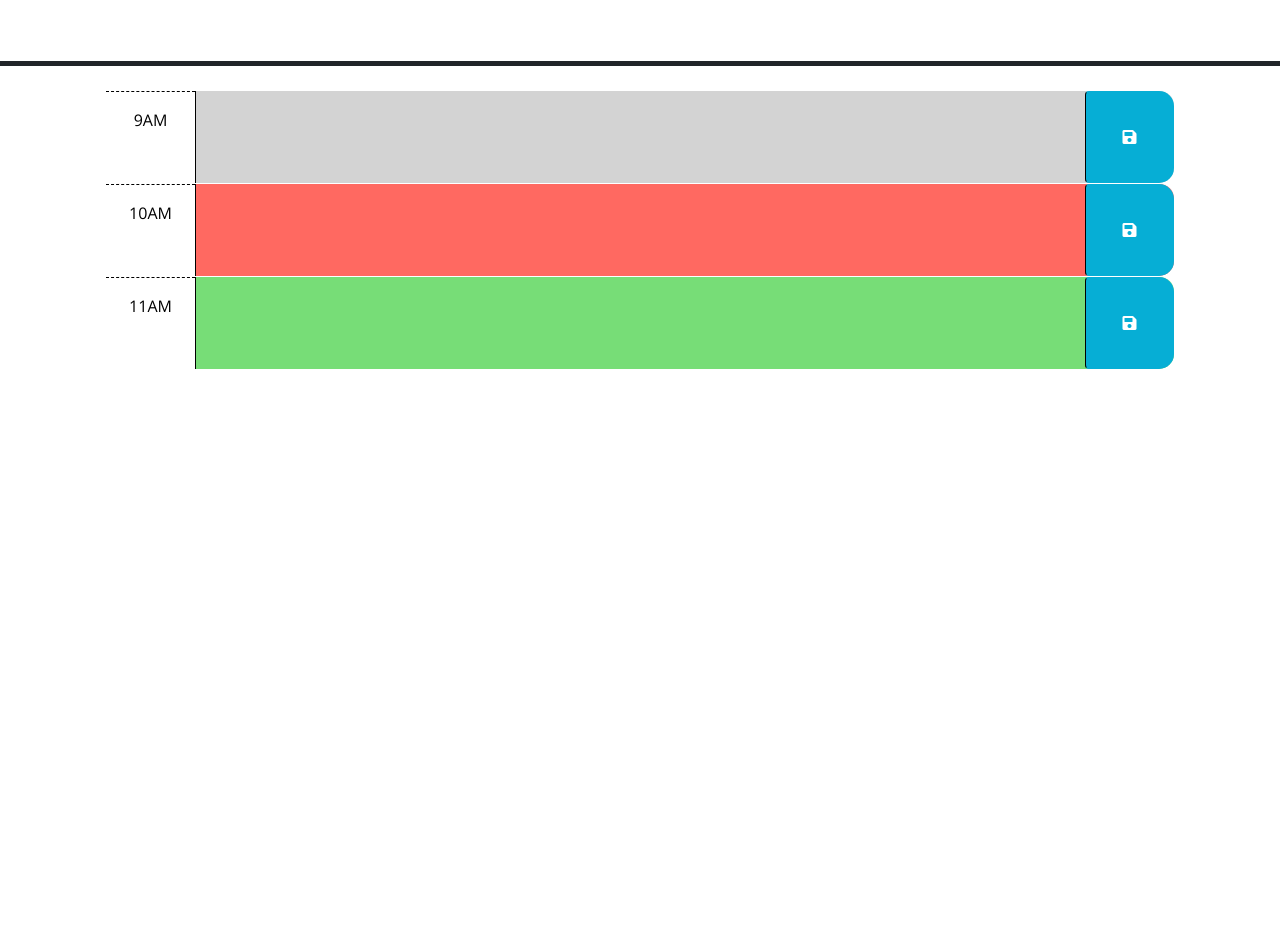
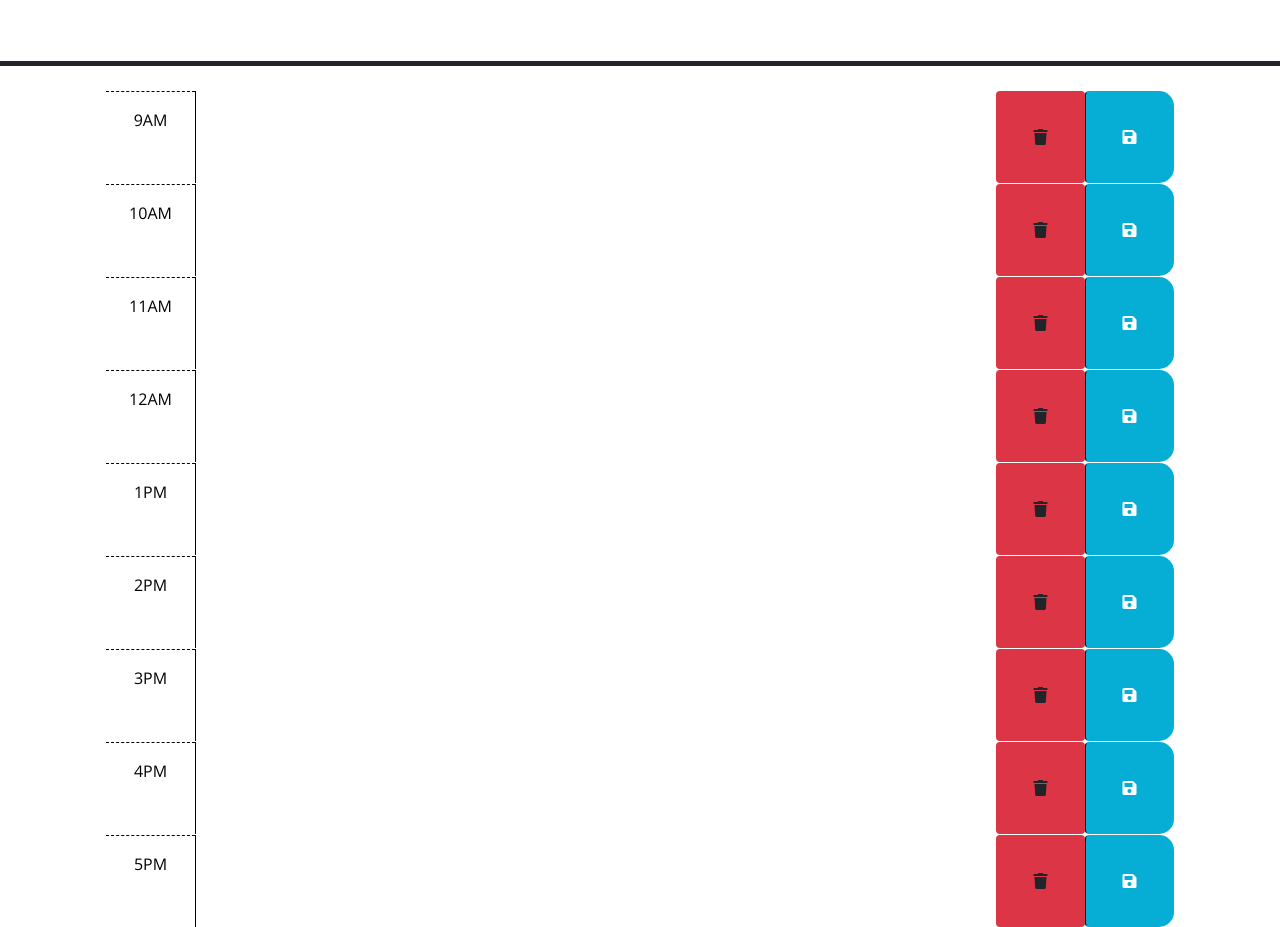
Before and after one commit to ShirvanyanKaren/Work-Day-Scheduler, a plain HTML site: page index.html in a window 1280 px wide. Shown: the part 166-1093 px from the top of the page. Before the commit the page ends 800 px from the top, so only its background shows below. Drawn offline with nearby package versions, Linux system fonts and the light colour scheme; files that its build step writes are made by us from their sources.

Commit message:
created delete buttons

```diff
--- a/index.html
+++ b/index.html
@@ -18,7 +18,7 @@
       href="https://fonts.googleapis.com/css?family=Open+Sans&display=swap"
       rel="stylesheet"
     />
-    <link rel="stylesheet" href="style.css" />
+    <link rel="stylesheet" href="./assets/css/style.css" />
     <title>Work Day Scheduler</title>
   </head>
 
@@ -29,7 +29,7 @@
       <p id="currentDay" class="lead"></p>
     </header>
     <div class="container-lg px-5">
-      <!-- Use class for "past", "present", and "future" to apply styles to the
+      <!-- Use class for "past", ", and "" to apply styles to the
         time-block divs accordingly. The javascript will need to do this by
         adding/removing these classes on each div by comparing the hour in the
         id to the current hour. The html provided below is meant to be an example
@@ -40,31 +40,101 @@
         -->
 
       <!-- Example of a past time block. The "past" class adds a gray background color. -->
-      <div id="hour-9" class="row time-block past">
-        <div class="col-2 col-md-1 hour text-center py-3">9AM</div>
-        <textarea class="col-8 col-md-10 description" rows="3"> </textarea>
-        <button class="btn saveBtn col-2 col-md-1" aria-label="save">
+      <div id="9" class="row time-block">
+        <div class="col-1  hour text-center py-3">9AM</div>
+        <textarea class="col-9  description" rows="3"> </textarea>
+        <button class="btn deleteBtn col-1 bg-danger" aria-label="save">
+          <i class="fas fa-trash" aria-hidden="true"></i>
+        </button>
+        <button class="btn saveBtn col-1 " aria-label="save">
           <i class="fas fa-save" aria-hidden="true"></i>
         </button>
       </div>
 
-      <!-- Example of a a present time block. The "present" class adds a red background color. -->
-      <div id="hour-10" class="row time-block present">
-        <div class="col-2 col-md-1 hour text-center py-3">10AM</div>
-        <textarea class="col-8 col-md-10 description" rows="3"> </textarea>
-        <button class="btn saveBtn col-2 col-md-1" aria-label="save">
+      <!-- Example of a a time block. The " class adds a red background color. -->
+      <div id="10" class="row time-block">
+        <div class="col-1  hour text-center py-3">10AM</div>
+        <textarea class="col-9 description" rows="3"> </textarea>
+        <button class="btn deleteBtn col-1 bg-danger" aria-label="save">
+          <i class="fas fa-trash" aria-hidden="true"></i>
+        </button>
+        <button class="btn saveBtn col-1 " aria-label="save">
           <i class="fas fa-save" aria-hidden="true"></i>
         </button>
       </div>
 
-      <!-- Example of a future time block. The "future" class adds a green background color. -->
-      <div id="hour-11" class="row time-block future">
-        <div class="col-2 col-md-1 hour text-center py-3">11AM</div>
-        <textarea class="col-8 col-md-10 description" rows="3"> </textarea>
-        <button class="btn saveBtn col-2 col-md-1" aria-label="save">
+      <!-- Example of a  time block. The "" class adds a green background color. -->
+      <div id="11" class="row time-block">
+        <div class="col-1  hour text-center py-3">11AM</div>
+        <textarea class="col-9 description" rows="3"> </textarea>
+        <button class="btn deleteBtn col-1 bg-danger" aria-label="save">
+          <i class="fas fa-trash" aria-hidden="true"></i>
+        </button>
+        <button class="btn saveBtn col-1 " aria-label="save">
           <i class="fas fa-save" aria-hidden="true"></i>
         </button>
       </div>
+      <div id="12" class="row time-block">
+        <div class="col-1  hour text-center py-3">12AM</div>
+        <textarea class="col-9 description" rows="3"> </textarea>
+        <button class="btn deleteBtn col-1 bg-danger" aria-label="save">
+          <i class="fas fa-trash" aria-hidden="true"></i>
+        </button>
+        <button class="btn saveBtn col-1 " aria-label="save">
+          <i class="fas fa-save" aria-hidden="true"></i>
+        </button>
+      </div>
+      <div id="13" class="row time-block">
+        <div class="col-1  hour text-center py-3">1PM</div>
+        <textarea class="col-9 0 description" rows="3"> </textarea>
+        <button class="btn deleteBtn col-1 bg-danger" aria-label="save">
+          <i class="fas fa-trash" aria-hidden="true"></i>
+        </button>
+        <button class="btn saveBtn col-1 " aria-label="save">
+          <i class="fas fa-save" aria-hidden="true"></i>
+        </button>
+      </div>
+      <div id="14" class="row time-block ">
+        <div class="col-1 hour text-center py-3">2PM</div>
+        <textarea class="col-9 description" rows="3"> </textarea>
+        <button class="btn deleteBtn col-1 bg-danger" aria-label="save">
+          <i class="fas fa-trash" aria-hidden="true"></i>
+        </button>
+        <button class="btn saveBtn col-1 " aria-label="save">
+          <i class="fas fa-save" aria-hidden="true"></i>
+        </button>
+      </div>
+      <div id="15" class="row time-block">
+        <div class="col-1 hour text-center py-3">3PM</div>
+        <textarea class="col-9  description" rows="3"> </textarea>
+        <button class="btn deleteBtn col-1 bg-danger" aria-label="save">
+          <i class="fas fa-trash" aria-hidden="true"></i>
+        </button>
+        <button class="btn saveBtn col-1" aria-label="save">
+          <i class="fas fa-save" aria-hidden="true"></i>
+        </button>
+      </div>
+      <div id="16" class="row time-block">
+        <div class="col-1 hour text-center py-3">4PM</div>
+        <textarea class="col-9 description" rows="3"> </textarea>
+        <button class="btn deleteBtn col-1 bg-danger" aria-label="save">
+          <i class="fas fa-trash" aria-hidden="true"></i>
+        </button>
+        <button class="btn saveBtn col-1" aria-label="save">
+          <i class="fas fa-save" aria-hidden="true"></i>
+        </button>
+      </div>
+      <div id="17" class="row time-block">
+        <div class="col-1 hour text-center py-3">5PM</div>
+        <textarea class="col-9 description" rows="3"> </textarea>
+        <button class="btn deleteBtn col-1 bg-danger" aria-label="save">
+          <i class="fas fa-trash" aria-hidden="true"></i>
+        </button>
+        <button class="btn saveBtn col-1 " aria-label="save">
+          <i class="fas fa-save" aria-hidden="true"></i>
+        </button>
+      </div>
+
 
     <script src="https://code.jquery.com/jquery-3.4.1.min.js"></script>
     <script
@@ -73,6 +143,6 @@
       crossorigin="anonymous"
     ></script>
 
-    <script src="script.js"></script>
+    <script src="./assets/js/script.js"></script>
   </body>
 </html>
```
